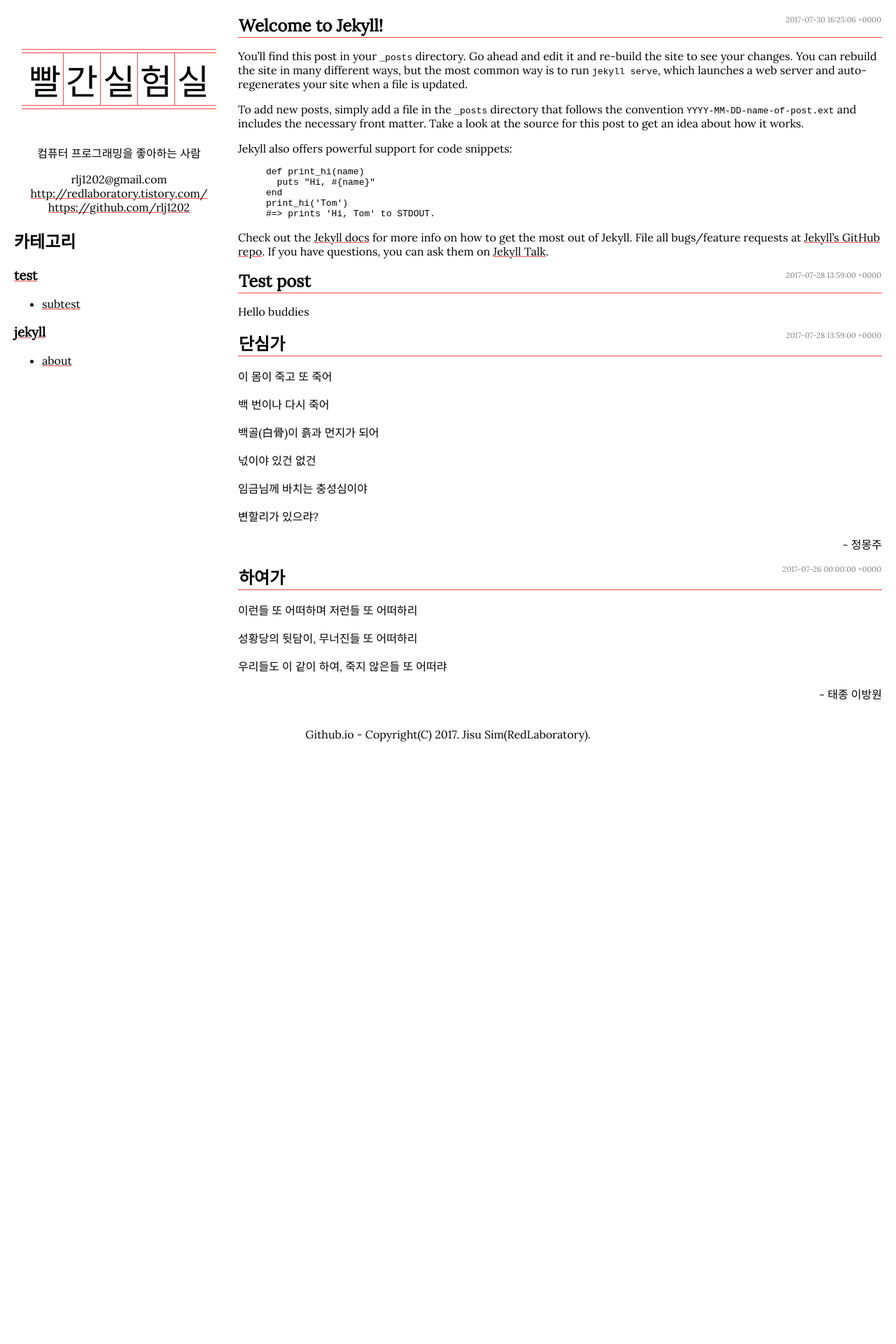
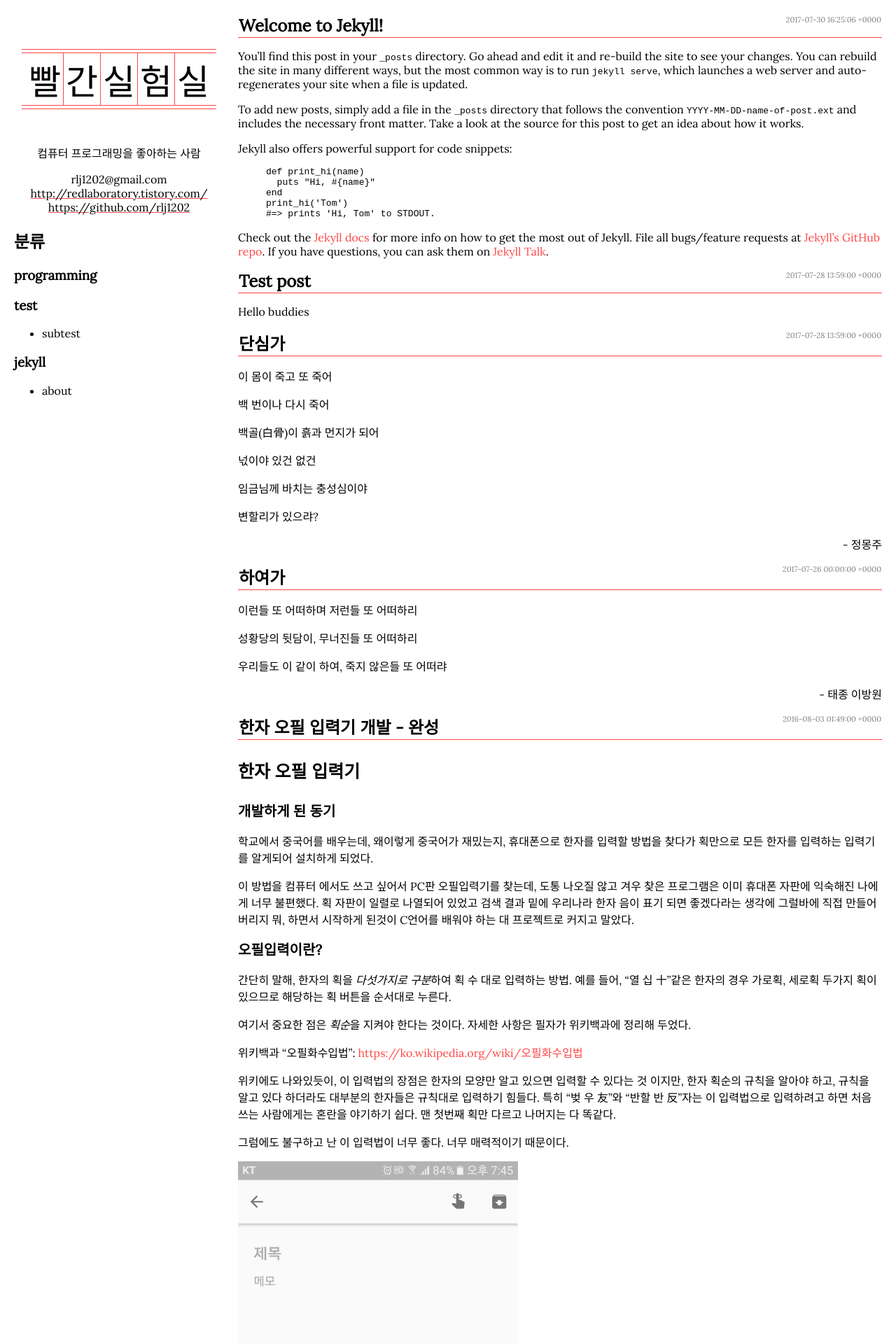
Before and after one commit to rlj1202/redlaboratory.github.io, a Jekyll site: the page built from index.md, in a window 1280 px wide. Shown: the top 1920 px of the page at 70% size. Built offline with Jekyll 4.4.1, drawn with Linux system fonts in a browser that asks for light colours; some web fonts are replaced; before the commit the page ends 1079 px from its top, so only the background shows below that; some of the changed text lies outside the part shown.

Commit message:
Copy one of original posts from tistory

```diff
--- a/_layouts/default.html
+++ b/_layouts/default.html
@@ -19,6 +19,7 @@
 				</table></a>
 			</div>
 
+			<div id="description">
 				<p>{{ site.description }}</p>
 				<p>
 					{{ site.email }}
@@ -27,9 +28,10 @@
 					</br>
 					<a href="https://github.com/rlj1202">https://github.com/rlj1202</a>
 				</p>
+			</div>
 		</header>
 
-		<h2>카테고리</h2>
+		<h2>분류</h2>
 		{% for category0 in site.categories %}
 			{% assign b = false %}
 			{% for post in site.posts %}
--- /dev/null
+++ b/_posts/2016-08-03-chinese-five-stroke-input-method-complete.md
@@ -0,0 +1,72 @@
+---
+layout: post
+title: 한자 오필 입력기 개발 - 완성
+categories: programming
+date: 2016-08-03 01:49:00 +9000
+---
+
+# 한자 오필 입력기
+
+## 개발하게 된 동기
+학교에서 중국어를 배우는데, 왜이렇게 중국어가 재밌는지, 휴대폰으로 한자를 입력할 방법을 찾다가 획만으로 모든 한자를 입력하는 입력기를 알게되어 설치하게 되었다.
+
+이 방법을 컴퓨터 에서도 쓰고 싶어서 PC판 오필입력기를 찾는데, 도통 나오질 않고 겨우 찾은 프로그램은 이미 휴대폰 자판에 익숙해진 나에게 너무 불편했다. 획 자판이 일렬로 나열되어 있었고 검색 결과 밑에 우리나라 한자 음이 표기 되면 좋겠다라는 생각에 그럴바에 직접 만들어 버리지 뭐, 하면서 시작하게 된것이 C언어를 배워야 하는 대 프로젝트로 커지고 말았다.
+
+## 오필입력이란?
+간단히 말해, 한자의 획을 *다섯가지로 구분*하여 획 수 대로 입력하는 방법.
+예를 들어, "열 십 十"같은 한자의 경우 가로획, 세로획 두가지 획이 있으므로 해당하는 획 버튼을 순서대로 누른다.
+
+여기서 중요한 점은 *획순*을 지켜야 한다는 것이다.
+자세한 사항은 필자가 위키백과에 정리해 두었다.
+
+위키백과 "오필화수입법": [https://ko.wikipedia.org/wiki/오필화수입법](https://ko.wikipedia.org/wiki/%EC%98%A4%ED%95%84%ED%99%94%EC%88%98%EC%9E%85%EB%B2%95)
+
+위키에도 나와있듯이, 이 입력법의 장점은 한자의 모양만 알고 있으면 입력할 수 있다는 것 이지만, 한자 획순의 규칙을 알아야 하고, 규칙을 알고 있다 하더라도 대부분의 한자들은 규칙대로 입력하기 힘들다. 특히 "벚 우 友"와 "반할 반 反"자는 이 입력법으로 입력하려고 하면 처음쓰는 사람에게는 혼란을 야기하기 쉽다. 맨 첫번째 획만 다르고 나머지는 다 똑같다.
+
+그럼에도 불구하고 난 이 입력법이 너무 좋다. 너무 매력적이기 때문이다.
+
+![](/assets/screenshot.png){:width="400px"}
+
+# 프로그램으로 구현하기 까지
+
+이를 프로그램으로 구현하기 위해서는, 어떤 한자에 대한 획 정보를 담고있는 표가 필요한데, 직접 만들기는 뭐하고 인터넷을 검색하던 도중에 아니나 다를까, 이미 누군가 파싱하기 쉽도록 만들어 두었다.
+
+획 테이블: [https://code.google.com/archive/p/ibus-t9/issues/3](https://code.google.com/archive/p/ibus-t9/issues/3)
+
+이 개발자는 이미 한참전에 개발을 멈춘것 같다. 완성이 된것인지는 자세히 알아보지 않아서 모르지만 좋은 자료다!
+
+이제 이 테이블을 가지고 해야하는 일은 테이블 검색이다. 세상에나. 이 테이블에는 20000개는 넘는 한자데이터들이 있다. 지금까지 이렇게 많은 데이터는 다뤄 본적이 없어서 막막했지만 사전처럼 일정한 규칙이 있었기에 적당한 알고리즘이 있을거라고 생각했다. 찾은 알고리즘은 바로 "이분법적 검색(binary search)" 이다. 정렬되어있는 데이터셋에서 매우 강력한 힘을 발휘한다. 한번 루프를 돌 때 마다 검색의 범위가 반으로 줄기 때문에 속도가 미친듯이 빠르다.
+
+물론 정렬이 되어있어야 하고, 어떤 방식으로 정렬이 되어있는지 알아야 한다는 문제가 있다.
+
+그래서 두 가지의 데이터 베이스를 만들었다.
+첫번째 데이터 베이스는 획수의 길이를 고려하여, 짧은것이 우선순위가 높은 정렬이고, 두번째 데이터 베이스는 길이는 고려치 않고 획의 종류로만 정렬한 데이터 이다.
+
+첫번째와 두번째 테이블을 가지고 검색했을때, 다른 이점이 있는데 획수를 고려했을때의 결과는 획수를 고려했기 때문에 획수대로 검색할 수 있다는 것이고, 그 때문에 획수는 같은데 비슷한 한자들을 나열할 수 있다.
+두번째 테이블 같은 경우는 같은 부수를 가지는 한자들을 많이 찾을 수 있다. 예를 들어 삼수변을 검색했다면 삼수변을 부수로 두는 한자들이 나올것이다. 만약, 첫번째 테이블에서 삼수변을 찾으면 3획짜리 한자들이 나올것이다.
+
+둘중 하나를 골라 하나만 쓰기에는 좀 그래서 각 테이블에서 5개씩 검색하여 둘다 보여주기로 결정했다.
+
+그 다음 GUI를 만들고 모바일 입력기 처럼 버튼을 만들어 획을 입력하도록 하고 검색한 결과를 열개의 버튼에 순서대로 표시하여 해당 버튼을 누르면 그 한자가 커서에 나오도록 했다.
+
+그 다음에 검색결과에 우리나라 한자 음이 나오면 좋겠다 싶어서 이번에는 그에 대한 데이터베이스를 찾다가 Unihan이라는 것을 알게 되었다.
+
+Unihan: [http://unicode.org/charts/unihan.html](http://unicode.org/charts/unihan.html)
+
+이 프로젝트는 한중일 한자의 대한 데이터를 수집하여 현재 zip파일 형태로 데이터 베이스를 제공하고 있다. 한중일의 한자들중 같은 한자이나, 모양이 다른 한자들에 대해서도 모두 정리해 두었고 일본어 발음, 중국어 발음, 한국어 발음, 광둥어 발음등 발음에 대한 정보도 모두 들어있고 영어로 뜻 또한 들어있다.
+데이터 베이스 중에서도 Unihan_Readings.txt 라는 파일에 kHangul이라는 속성에 한국어 한자 발음에 대한 정보가 들어있다. 이 데이타 베이스도 용량이 방대하기 때문에 이분법적 검색 알고리즘을 사용했다.(거의 만능)
+
+이제 기본적인 틀은 모두 갖추었으나, 사용하는데 너무 불편하다. 그 이유는 마우스로 일일이 눌러야 하기 때문이다. 그래서 키보드 입력을 지원해 보기로 했으나, 자바로 개발했기에 컴퓨터 자체의 키보드 입력을 받는데 문제가 있다. 그래서 전역 키보드 후킹을 해야하는데 네이티브 라이브러리를 이용해야 한다.
+
+물론 오픈소스로 네이티브 키보드 후킹 라이브러리가 존재하나, 진짜 내가 원하는 기능이 없었다. 바로 키보드 입력을 '취소'시켜버리는 것이다. 이거 하나때문에 내가 직접 키보드 후킹을 만들어야지, 라고 생각했다. 사실 엄청 좋은 기능이지만, 이를 구현하려면 배울게 하나둘이 아니었다.
+
+일단 가장 기본중의 기본 언어인 C를 선택하였고 dll을 만들어야 했다.
+키보드 후킹을 하기위해서는, 프로세스마다 dll을 inject하여 jvm에 알려주어야 하는데 처음에는 다 무슨 <s>개</s>소린지 알아듯질 못했다.
+
+프로세스간 메모리 공간이 불리되어 thread-safe한 객체일 지라도 한 프로세스 내에서만 유효하다는 것, 핸들은 한 쓰레드 내에서만 유효 하다는것, 포인터와 이중 포인터의 개념, 이름있는 파이프, 구조체, jni의 사용 등 배우고 이해해야 하는것이 많았고 두 세번 갈아 엎어서 완성했다.
+
+실제로 사용하면서도 문제가 있었는데, 키보드 입력 취소가 목적이었던 터라 자바에서 함수를 빨리 return 해주지 않으면 dll에서 계속 기다리고 있는 탓에(그것도 KeyboardProc에서) 시스템의 입력 전체가 맛이 가는 부작용이 있었다. 물론 이 문제는 프로그래밍 하면서 게속 유념해야 할 것이다. 그래서 딜레이가 생기는 일 이라면 자바에서 쓰레드를 생성해서 이벤트 함수는 빨리 리턴해 주고 후에 작업을 해 주어야 한다.
+
+# 완성
+
+<iframe width="560" height="315" src="//sendvid.com/embed/qgp3760s" frameborder="0" allowfullscreen></iframe>
--- a/assets/style.css
+++ b/assets/style.css
@@ -48,6 +48,9 @@ nav ul > li {
 nav ul > li:last-child {
 	margin-bottom: 0px;
 }
+nav div#description a {
+	text-decoration: underline #ff4545;
+}
 #wrapper {
 	overflow: hidden;
 }
@@ -58,45 +61,42 @@ nav ul > li:last-child {
 		width: auto;
 	}
 }
-article header {
+div#wrapper article header {
 	padding: 1px;
 	border-bottom: 1px solid #ff4545;
 }
-article header:after {
+div#wrapper article header:after {
 	content: "";
 	clear: both;
 	display: block;
 }
-article header h2 {
+div#wrapper article header h2 {
 	clear: both;
 	float: left;
 	margin: 0px;
 }
-article header h2 a:link, article header h2 a:link:active, article header h2 a:link:hover, article header h2 a:visited, article header h2 a:visited:active, article header h2 a:visited:hover {
-	text-decoration: none;
-	color: black;
-}
-article header h3 {
+div#wrapper article header h3 {
 	margin: 0;
 	float: right;
 	color: grey;
 	font-weight: normal;
 	font-size: 11px;
 }
+div#wrapper article section a {
+	color: #ff4545
+}
+div#wrapper article section h1 {
+	font-size: 25px;
+}
+div#wrapper article section h2 {
+	font-size: 20px;
+}
 footer {
 	clear: both;
 	text-align: center;
 	margin-top: 20px;
 }
-a {
-	text-decoration: underline #ff4545;
+a, a:link, a:visited, a:link:hover, a:visited:hover, a:link:active, a:visited:active {
+	color: black;
+	text-decoration: none;
 }
-a:link, a:visited {
-	color: black;
-}
-a:link:hover, a:visited:hover {
-	color: red;
-}
-a:link:active, a:visited:active {
-	color: blue;
-}
```
Also changed, not shown: category/programming.md (added, +6 -0 lines), assets/screenshot.png (added). Lines whose indentation alone changed are shown as unchanged.
